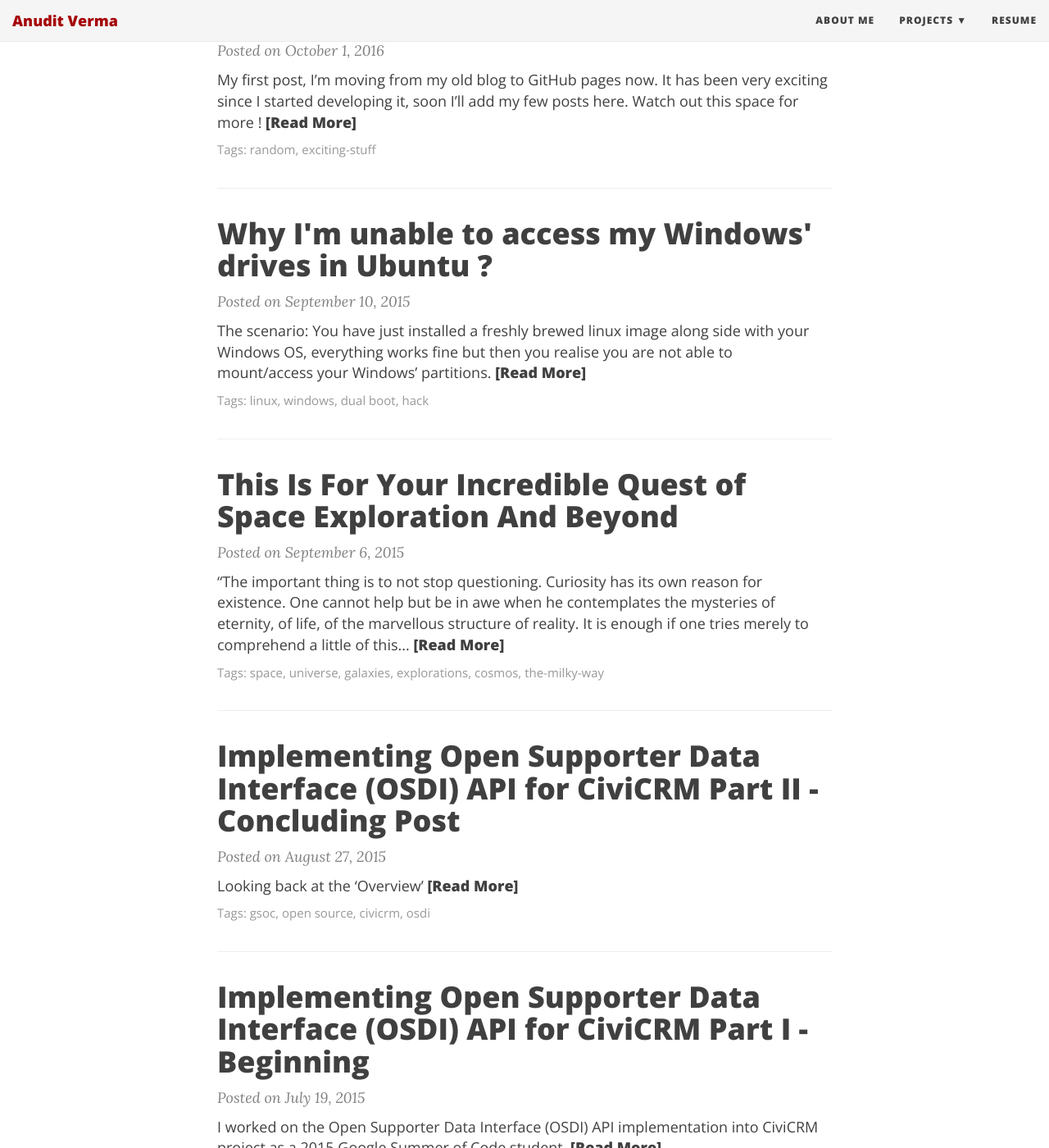
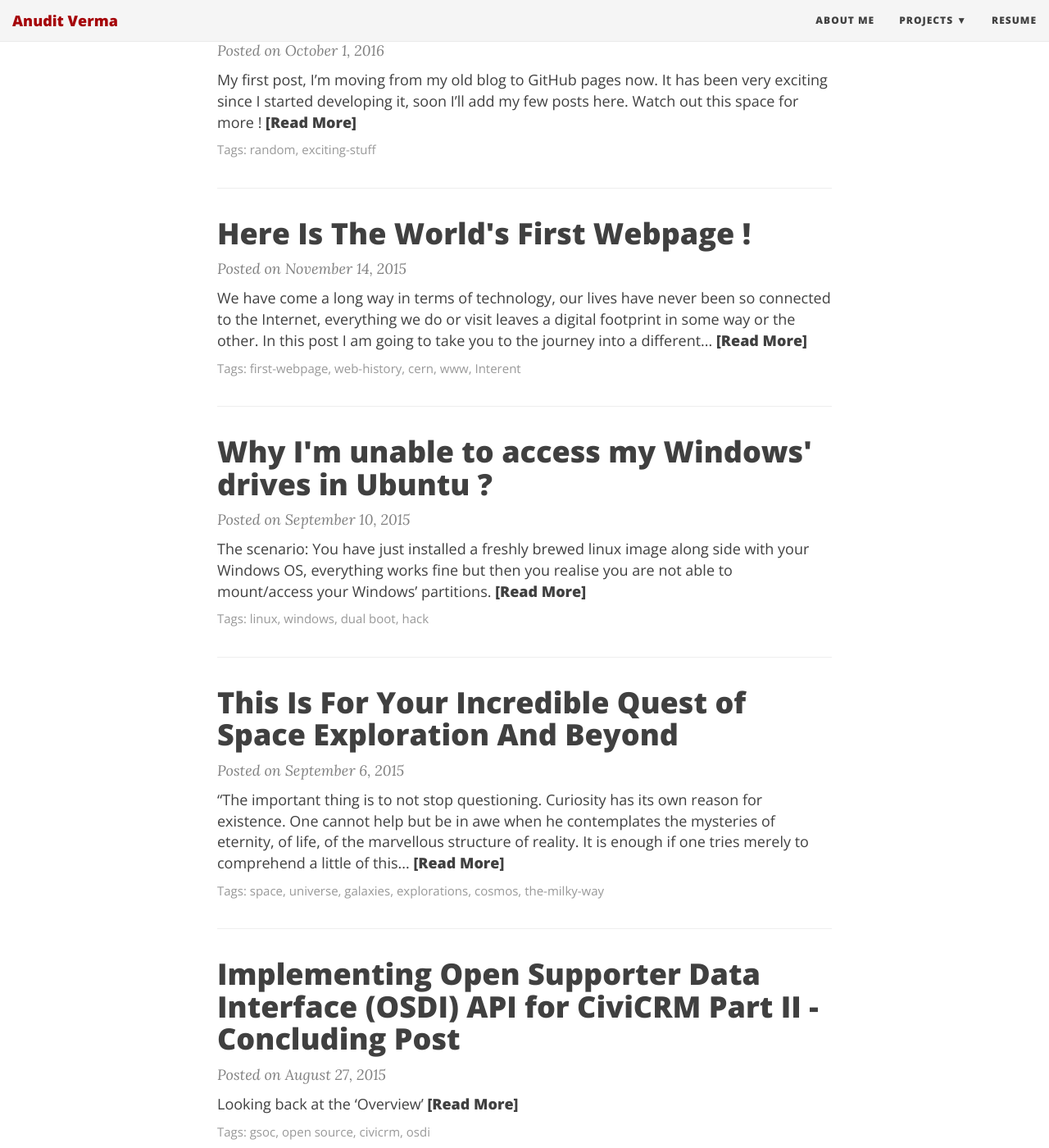
Before and after one commit to anuditverma/anuditverma.github.io, a Jekyll site: the page built from index.html, in a window 1280 px wide and 1400 px high, scrolled down 614 px. Shown: the whole window at 82% size. Built offline with Jekyll 4.4.1, drawn with Linux system fonts in a browser that asks for light colours; nearby versions of some CDN libraries; the list of posts is cut into pages by our own code; some of the changed lines change nothing that is shown; some of the changed text lies outside the part shown.

Commit message:
Added post: Worlds first webpage

```diff
--- a/_config.yml
+++ b/_config.yml
@@ -4,7 +4,7 @@
 # baseurl is the website's URL without the hostname
 
 # If you are building a simple GitHub user page (http://username.github.io) then use these settings:
-url: "http://anuditverma.github.io"
+url: "http://anudit.in"
 baseurl: ""
 
 # If you are building a GitHub project page then use these settings:
--- /dev/null
+++ b/_posts/2015-11-14-worlds-first-webpage.md
@@ -0,0 +1,37 @@
+---
+layout: post
+title: Here Is The World's First Webpage !
+tags: [first-webpage, web-history, cern, www, Interent]
+---
+
+We have come a long way in terms of technology, our lives have never been so connected to the Internet, everything we do or visit leaves a digital footprint in some way or the other. In this post I am going to take you to the journey into a different Universe, a whole new virtual world created by us and how we reached this great mark. If we want to quantify the size of the Internet in another fundamental physical quantity then consider this,
+
+<center>
+<h3>Internet 'weighs the same as a strawberry' !</h3>
+</center>
+
+Yes ! now next time whenever you about to gobble a strawberry do remember that you are about to consume the same amount of weight as the entire Internet has (you might want to reconsider it if you are on a strict data diet.) This mind boggling fact was presented by Michael Stevens on his YouTube channel [Vsauce](https://www.youtube.com/user/Vsauce/videos) according to him __the weight of all the electrons in motion that make up the internet at any one moment is equivalent to 50 grams__, [here](https://www.youtube.com/watch?v=WaUzu-iksi8) is the video from his channel explaining how he estimated this weight.
+
+<h4>Let's us look into the brief history of the Web:</h4>
+[Tim Berners-Lee](https://www.w3.org/People/Berners-Lee/), a British scientist at [CERN](http://home.cern/about), invented the World Wide Web (WWW) in 1989. The web was originally conceived and developed to meet the demand for automatic information-sharing between scientists in universities and institutes around the world.
+The first website at CERN - and in the world - was dedicated to the World Wide Web project itself and was hosted on Berners-Lee's NeXT computer. The website described the basic features of the web; how to access other people's documents and how to set up your own server. The NeXT machine - the original web server - is still at CERN.
+
+__This NeXT Computer below used by Tim Berners-Lee at CERN became the world's first web server.__
+
+![The World's Web Server](/img/First_Web_Server.jpg "The World's Web Server")
+
+On 30 April 1993 CERN put the World Wide Web software in the public domain. CERN made the next release available with an open licence, as a more sure way to maximise its dissemination. Through these actions, making the software required to run a web server freely available, along with a basic browser and a library of code, the web was allowed to flourish.
+
+
+<h4>The World's First Webpage:</h4>
+CERN has preserved and restored machine names, IP addresses to their original state, the first web address- a destination that would reflect the story of the beginnings of the web.
+
+__Here is the image of the first webpage created, it was accessed through a line-mode browser.__
+
+![The World's First Webpage](/img/first_web.png "The World's First Webpage")
+
+You can also access and get the feel of this webpage through this [line-mode browser simulator](http://line-mode.cern.ch/www/hypertext/WWW/TheProject.html) provided by CERN and here is the [html file](http://info.cern.ch/hypertext/WWW/TheProject.html), which you can access through your browser.
+
+If you want to read more about the history of computers and the Internet, follow this page ['Timeline of Computer History'](http://www.computerhistory.org/timeline/computers/).
+
+Thank you for reading.
```
Also changed, not shown: img/First_Web_Server.jpg (added), img/first_web.png (added).
